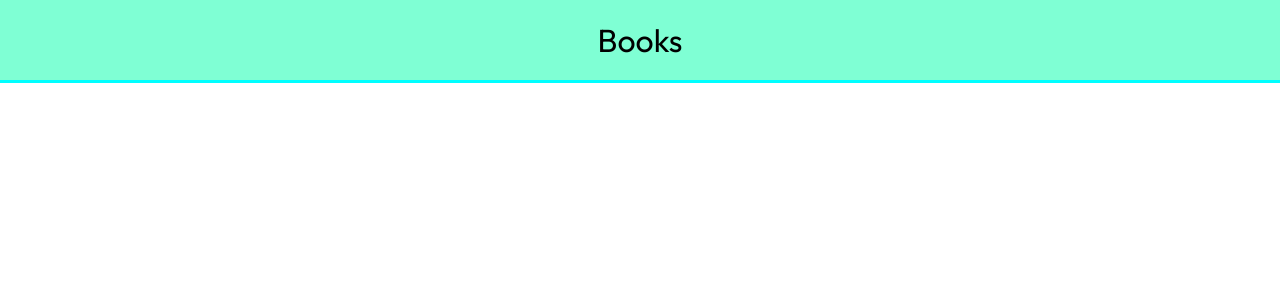
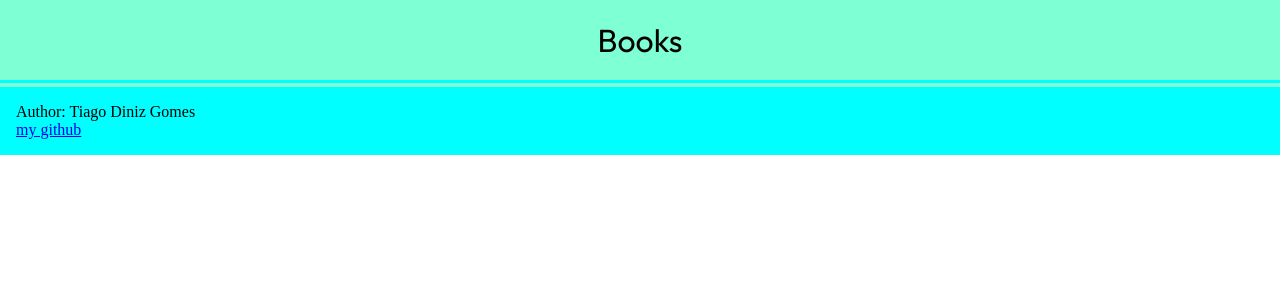
Before and after one commit to Shamoleambo/bands, a React (Vite) app: page / in a window 1280 px wide. Shown: the top 300 px of the page. Built offline with nearby package versions, Linux system fonts and the light colour scheme.

Commit message:
feat: create Footer component

```diff
--- a/src/App.tsx
+++ b/src/App.tsx
@@ -1,11 +1,13 @@
 import Header from "./components/Header/Header";
 import "./App.css";
+import Footer from "./components/Footer/Footer";
 
 function App() {
   return (
-    <>
+    <div className="app">
       <Header />
-    </>
+      <Footer />
+    </div>
   );
 }
 
--- /dev/null
+++ b/src/components/Footer/Footer.module.css
@@ -0,0 +1,5 @@
+.footer {
+    padding: 1em;
+    background-color: aqua;
+    border-top: 4px solid aquamarine;
+}
--- /dev/null
+++ b/src/components/Footer/Footer.tsx
@@ -0,0 +1,12 @@
+import classes from "./Footer.module.css";
+
+const Footer: React.FC = () => {
+  return (
+    <footer className={classes.footer}>
+      <p>Author: Tiago Diniz Gomes</p>
+      <a href="https://github.com/Shamoleambo">my github</a>
+    </footer>
+  );
+};
+
+export default Footer;
```
